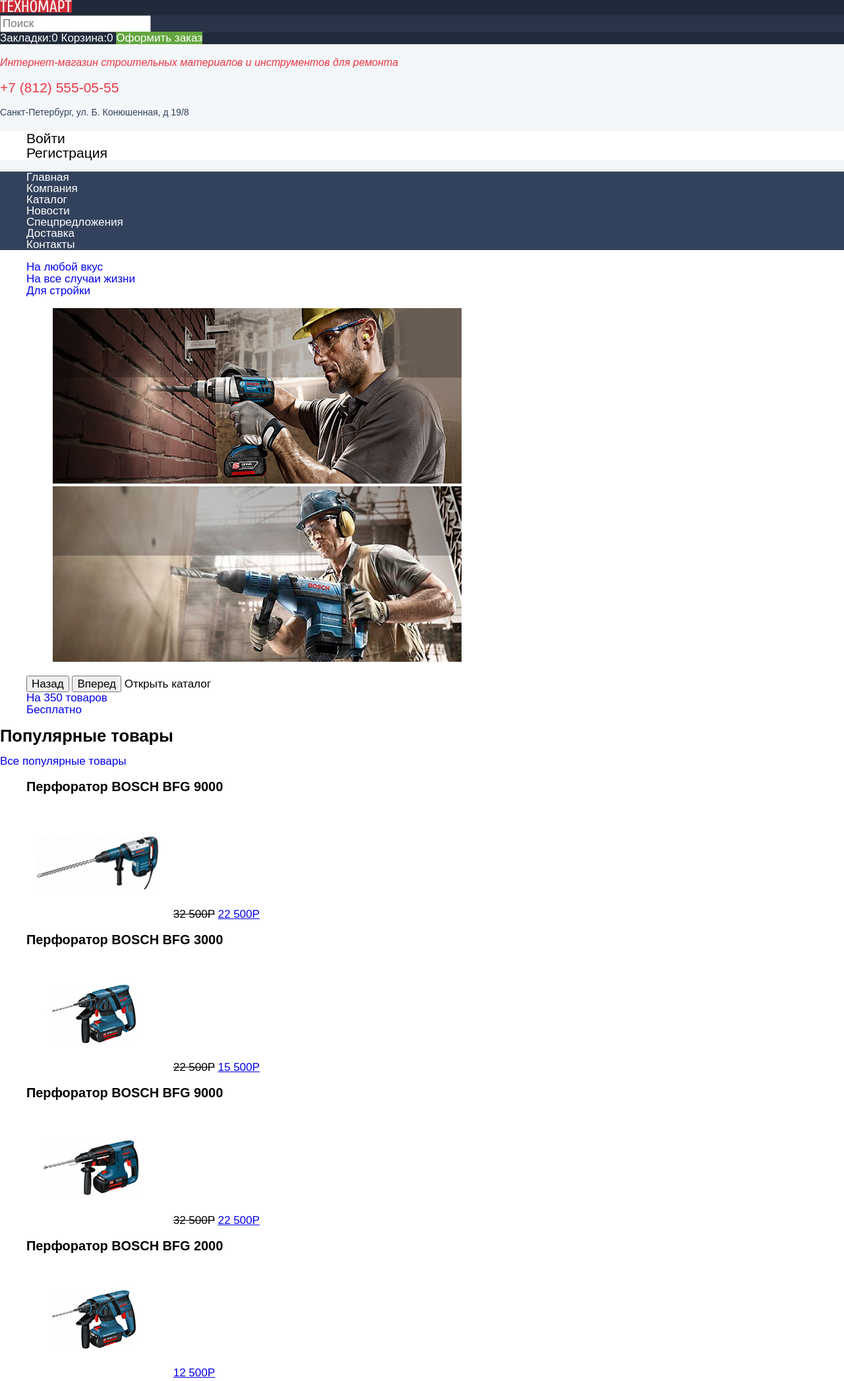
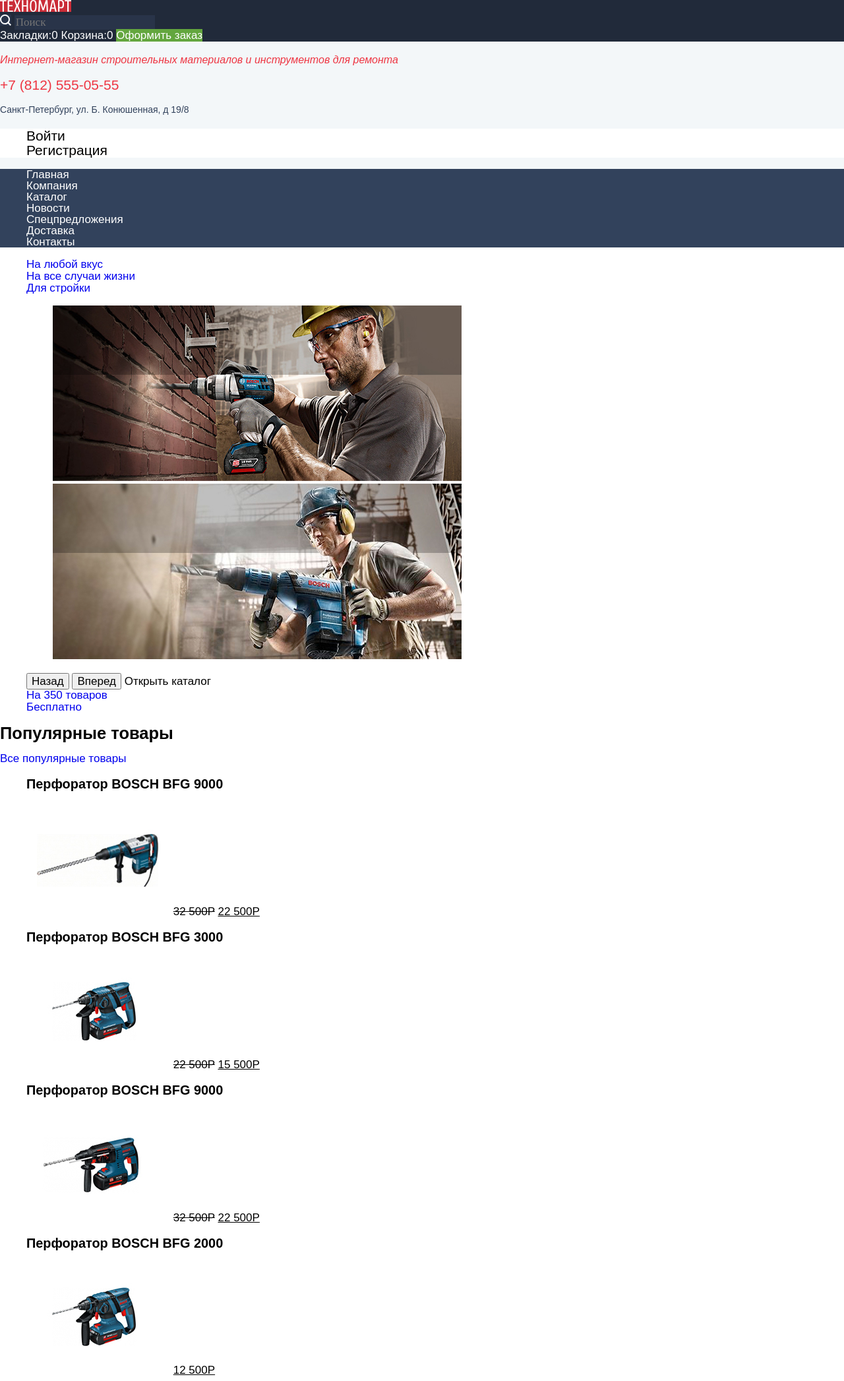
Before and after one commit to a-lexeev/1045179-technomart-26, a plain HTML site: page index.html in a window 1280 px wide. Shown: the top 2093 px of the page at 66% size. Drawn offline with nearby package versions, Linux system fonts and the light colour scheme; a web font is replaced by a local one.

Commit message:
fixed mistakes

```diff
--- a/css/style.css
+++ b/css/style.css
@@ -40,8 +40,19 @@ a {
   background-color: #ca2c37;
 }
 
+.icon-search {
+  background-color: #293449;
+}
+
+.icon-search:hover {
+  background-color: #212a3a;
+}
+
 .search {
   background-color: #293449;
+  outline: none;
+  font-family: Cuprum;
+  border: none;
 }
 .search:hover {
   background-color: #212a3a;
@@ -49,7 +60,11 @@ a {
 .search:focus {
   color: #000000;
   background-color: #ffffff;
+  outline: none;
+  font-family: Cuprum;
+  font-size: 17px;
 }
+
 .marks {
   color: #ffffff;
 }
--- a/index.html
+++ b/index.html
@@ -13,17 +13,16 @@
 
       <section class="bookmarks">
         <h1 class="visually-hidden">Закладки</h1>
-      <a href="#">
-        <img class="logo" src="img/logo.png" alt="Логотип">
+      <a>
+        <img class="logo" src="img/logo.svg" alt="Логотип">
       </a>
 
-      <div class="search">
-          <form>
-            <input type="search" placeholder="Поиск">
-            <button class="visually-hidden" type="submit">Искать</button>
-            <button class="visually-hidden" type="button">Закрыть</button>
-          </form>
-      </div>
+      <form>
+         <label>
+         <img class="icon-search" src="img/icon-search.svg">
+         <input class="search" type="search" placeholder="Поиск">
+       </label>
+      </form>
 
       <span>
         <a class="marks" href="#">Закладки:0</a>
@@ -61,7 +60,7 @@
        <ul class="site-navigation">
           <li><a>Главная</a></li>
           <li><a href="#">Компания</a></li>
-          <li><a href="#">Каталог</a></li>
+          <li><a href="catalog.html">Каталог</a></li>
           <li><a href="#">Новости</a></li>
           <li><a href="#">Спецпредложения</a></li>
           <li><a href="#">Доставка</a></li>
@@ -121,7 +120,7 @@
                   <h3>Перфоратор BOSCH BFG 9000</h3>
                   <img src="img/Perforator_1.jpg" alt="Перфоратор BOSCH BFG 9000">
                   <del>32 500P</del>
-                  <a href="#"><ins>22 500P</ins></a>
+                  <ins>22 500P</ins>
                 </article>
               </li>
               <li>
@@ -129,7 +128,7 @@
                   <h3>Перфоратор BOSCH BFG 3000</h3>
                   <img src="img/Perforator_2.jpg" alt="Перфоратор BOSCH BFG 9000">
                   <del>22 500P</del>
-                  <a href="#"><ins>15 500P</ins></a>
+                  <ins>15 500P</ins>
                 </article>
               </li>
               <li>
@@ -137,14 +136,14 @@
                   <h3>Перфоратор BOSCH BFG 9000</h3>
                   <img src="img/Perforator_3.jpg" alt="Перфоратор BOSCH BFG 9000">
                   <del>32 500P</del>
-                  <a href="#"><ins>22 500P</ins></a>
+                  <ins>22 500P</ins>
                 </article>
               </li>
               <li>
                 <article>
                   <h3>Перфоратор BOSCH BFG 2000</h3>
                   <img src="img/Perforator_4.jpg" alt="Перфоратор BOSCH BFG 9000">
-                  <a href="#"><ins>12 500P</ins></a>
+                  <ins>12 500P</ins>
                 </article>
               </li>
             </ul>
@@ -279,7 +278,7 @@
           </li>
           <li>
             Разработано —
-            <a href="https://htmlacademy.ru">htmlacademy.ru</a>
+            <a href="https://htmlacademy.ru/intensive/htmlcss">htmlacademy.ru</a>
           </li>
         </ul>
      </section>
```
Also changed, not shown: catalog.html (+12 -11 lines), img/logo.png (deleted), img/logo.svg (added), img/logotip.png (deleted).
